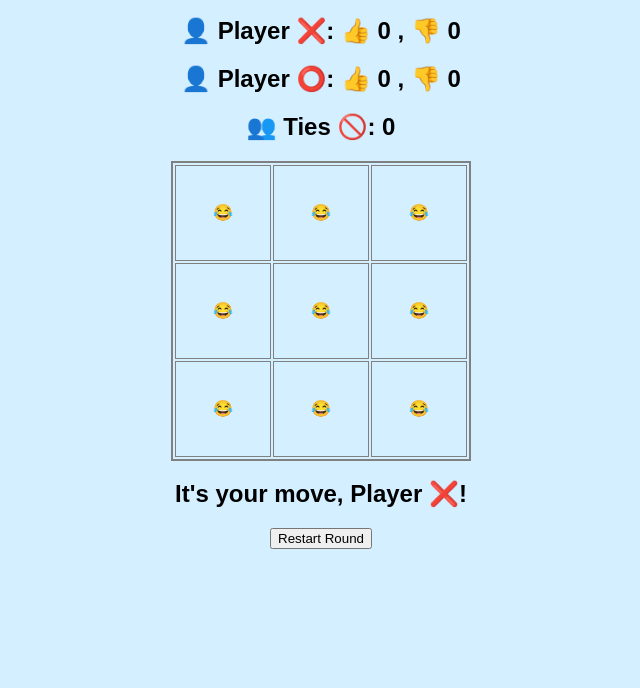
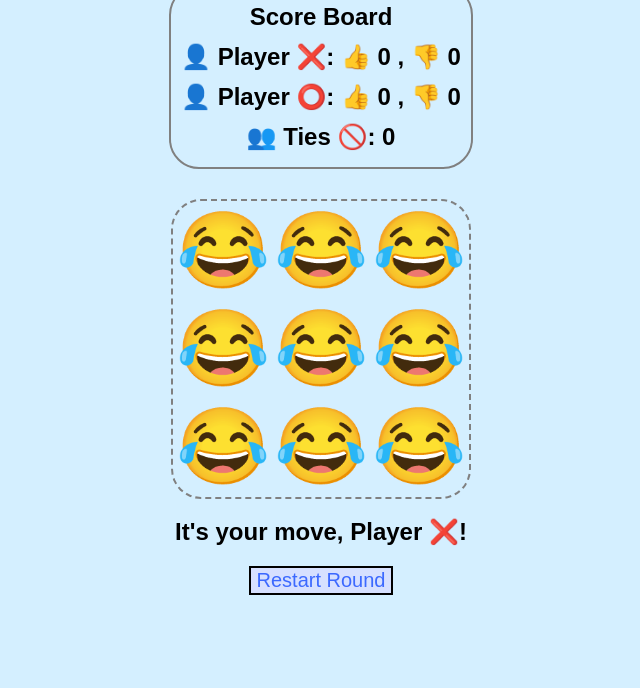
Before and after one commit to XuanHong184/Tic-Tac-Toe, a plain HTML site: page index.html in a window 1280 px wide. Shown: the part 112-800 px from the top of the page, without its empty margins (319-959 px from the left). Drawn offline with Linux system fonts and the light colour scheme.

Commit message:
Update style.css

```diff
--- a/style.css
+++ b/style.css
@@ -1,5 +1,5 @@
 body {
-    margin: 0 auto;
+    margin: 30px auto auto auto;
     font-family: sans-serif;
     max-width: 50em;
     min-width: 300px;
@@ -15,20 +15,36 @@ h3 {
 
 h1 {
     color: rgb(60, 105, 255);
+    font-size: 2.5em;
+    margin-bottom: 20px;
 }
 
 table {
-    margin: 0 auto;
+    margin: 30px auto 0 auto;
     width: 300px;
     height: 300px;
     text-align: center;
-    border: 2px gray solid;
+    border: 2px gray dashed;
+    border-radius: 30px;
+    table-layout: fixed;
 }
 
 td {
-    border: 1px gray solid;
+    font-size: 75px;
+    color: rgb(65, 65, 65);
 }
-.Square {
-	height: 80px;
-	width: 80px;
+
+button {
+    color: rgb(60, 105, 255);
+    background-color: rgb(214, 224, 255);
+    border: 2px black solid;
+    font-size: 20px;
 }
+
+div {
+    margin: auto;
+    border: 2px gray solid;
+    width: 300px;
+    border-radius: 30px;
+    line-height: 20px;
+}
```
